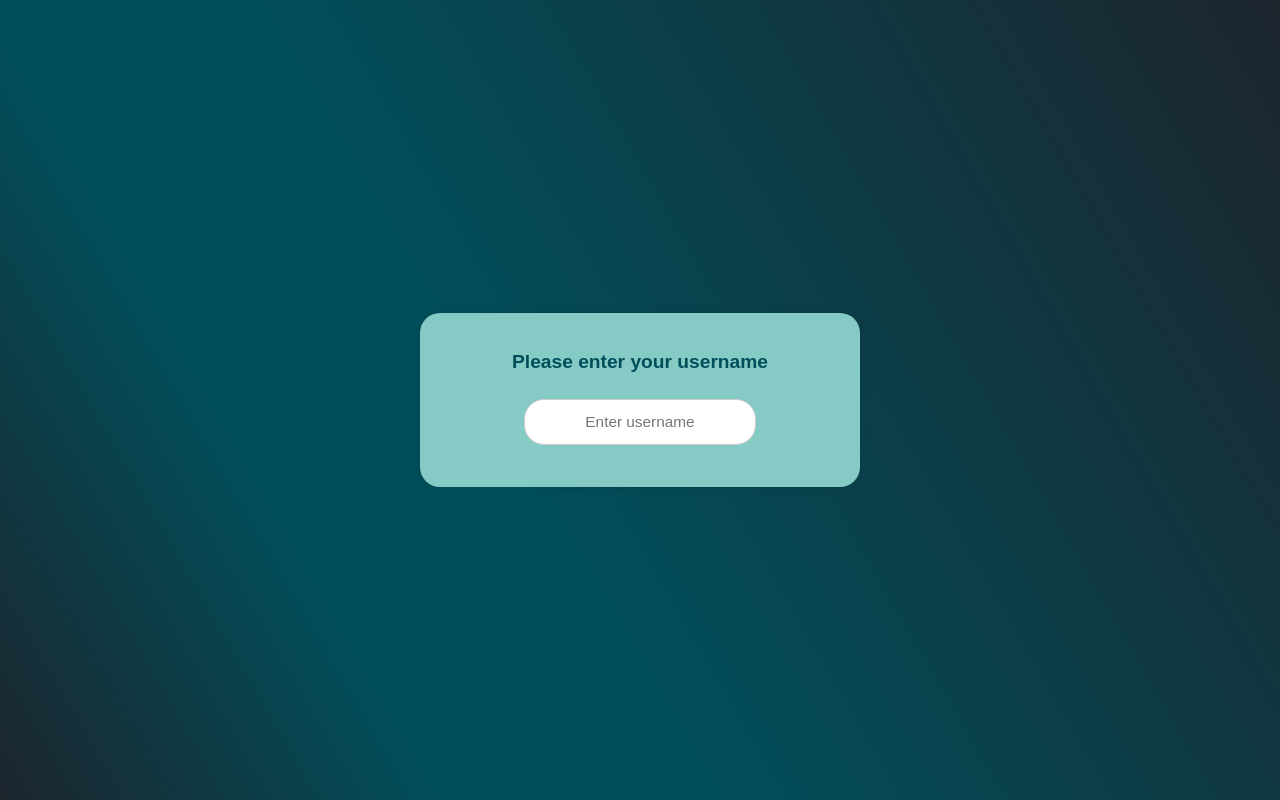
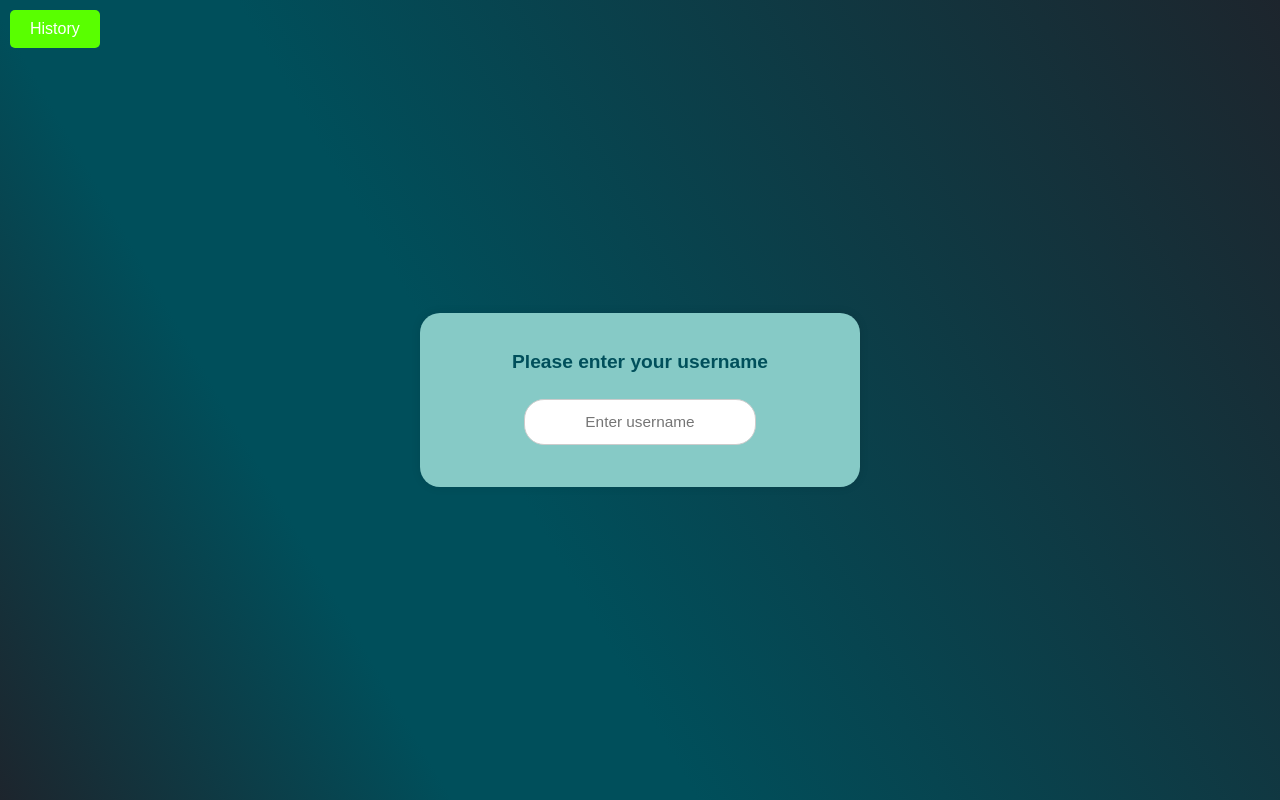
Before and after one commit to mikec1233/RAGdemo, a React (Vite) app in the folder frontend/rag_frontend/: page / in a window 1280 px wide. Built offline with nearby package versions, Linux system fonts and the light colour scheme.

Commit message:
Created new frontend branch, added a HistoryButton.tsx and put it into css

```diff
--- a/frontend/rag_frontend/src/App.css
+++ b/frontend/rag_frontend/src/App.css
@@ -214,6 +214,14 @@ body {
 .code-block-wrapper {
   max-width: 100%;
   overflow-x: auto;
+/*   background-color: #f0f0f0;
+  padding: 10px;
+  border-radius: 20px;
+  margin-bottom: 0px;
+  font-size: 1.2vw;
+  line-height: 1.5;
+  align-self: flex-start;
+  word-wrap: break-word; */
 }
 
 .text-with-code-blocks p {
@@ -224,3 +232,43 @@ body {
   white-space: pre-wrap;
   word-break: break-word;
 }
+
+
+/* Side Bar */
+
+.history-container{
+  max-width: 20%;
+  height: 100%;
+  align-items: center;
+  flex-direction: column;
+  background-color: #004f5b;
+}
+
+.dropdown-btn {
+  /*padding: 1vw; /* Responsive padding */
+  background-color: #86cac6;
+  color: #292929;
+  border: none;
+  border-radius: 20px;
+  cursor: pointer;
+  font-size: 1.2vw; /* Responsive font size */
+  width: 10%;
+}
+
+.history-button {
+  position: absolute;
+  top: 10px; /* Adjust if needed */
+  left: 10px;
+  padding: 10px 20px;
+  background-color: #59ff00; /* Button color */
+  color: white;
+  border: none;
+  border-radius: 5px;
+  cursor: pointer;
+  font-size: 16px;
+  z-index: 1000; /* Ensure it appears above other elements */
+}
+
+.history-button:hover {
+  background-color: #0056b3;
+}
--- a/frontend/rag_frontend/src/App.tsx
+++ b/frontend/rag_frontend/src/App.tsx
@@ -1,6 +1,7 @@
 import React, { useState, useEffect } from "react";
 import ChatForm from "./components/ChatForm";
 import ChatDisplay from "./components/ChatDisplay";
+import HistoryButton from './components/HistoryButton';
 import { submitQuery } from "./api/ChatService";
 import "./App.css";
 
@@ -49,9 +50,16 @@ const App: React.FC = () => {
     setUsername(name); // Store the username in state
   };
 
+  const handleButtonClick = () => {
+    alert("Button clicked!");
+  };
+
   return (
     <div className="app-container">
       {/* <h1 className="title">OpenVal® Chat</h1> */}
+
+      {/* Top-left button */}
+      <HistoryButton onClick={handleButtonClick} label="History" />
 
         {!username ? (
           <div className="username-container">
--- /dev/null
+++ b/frontend/rag_frontend/src/components/HistoryButton.tsx
@@ -0,0 +1,16 @@
+import React from 'react';
+
+interface HistoryButtonProps {
+  onClick: () => void;
+  label: string;
+}
+
+const HistoryButton: React.FC<HistoryButtonProps> = ({ onClick, label }) => {
+  return (
+    <button className="history-button" onClick={onClick}>
+      {label}
+    </button>
+  );
+};
+
+export default HistoryButton;
```
Also changed, not shown: 2 other files (tests, documents, lock files or other folders).
